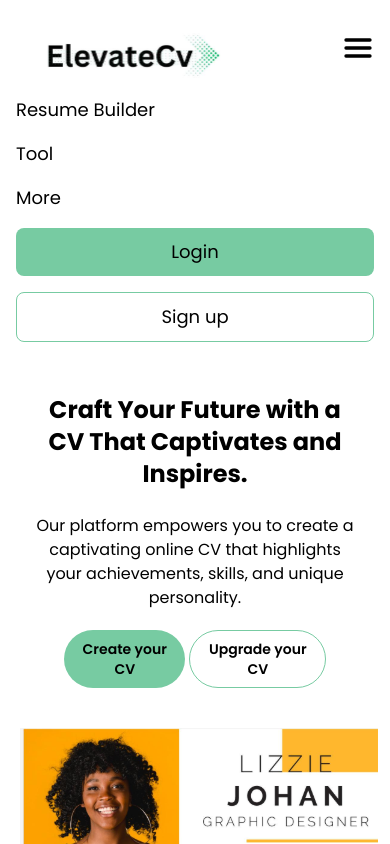
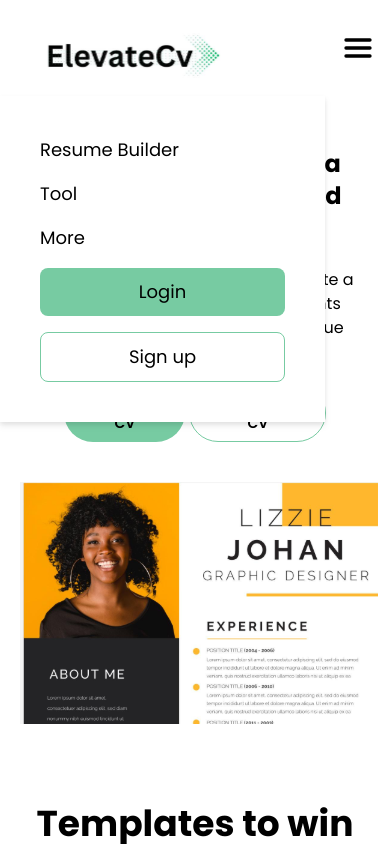
Before and after one commit to onuorachidimma/cv_maker, a React (Vite) app: page / in a window 390 px wide. Both pictures are taken after a click on the button 358 px from the left and 48 px from the top of the page. Shown: the top 844 px of the page. Built offline with nearby package versions, Linux system fonts and the light colour scheme; a web font is replaced by a local one.

Commit message:
Fix: navbar styling

```diff
--- a/src/layouts/HomepageNavbar.jsx
+++ b/src/layouts/HomepageNavbar.jsx
@@ -22,7 +22,9 @@ function HomepageNavbar() {
                     <img className="h-8 w-8" src={Hamburger} alt="Menu" />
                 </button>
             </div>
-            <div className={`w-full lg:flex lg:items-center lg:w-auto ${isOpen ? 'block' : 'hidden'}`}>
+            <div className={`lg:flex lg:items-center lg:w-auto
+                ${isOpen ? 'block absolute top-24 left-0 drop-shadow-md bg-blend-darken bg-white bg-opacity-100 p-10 w-10/12'
+                : 'hidden lg:block'}`}>
                 <div className="flex flex-col lg:flex-row lg:items-center gap-4 lg:gap-11 text-lg lg:mr-[134px]">
                     <Link to="">Resume Builder</Link>
                     <Link to="">Tool</Link>
```
Lines whose indentation alone changed are shown as unchanged.
